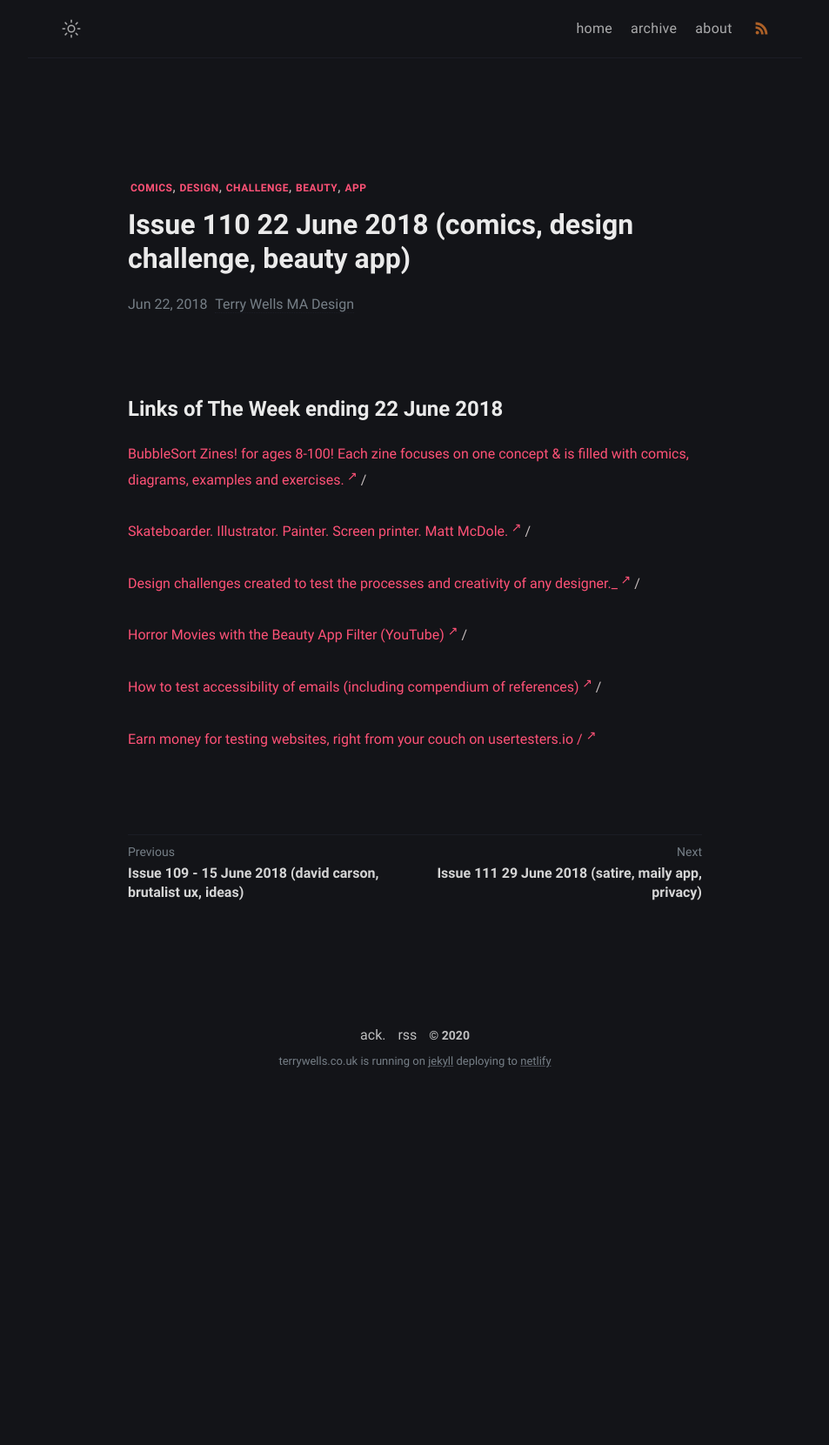
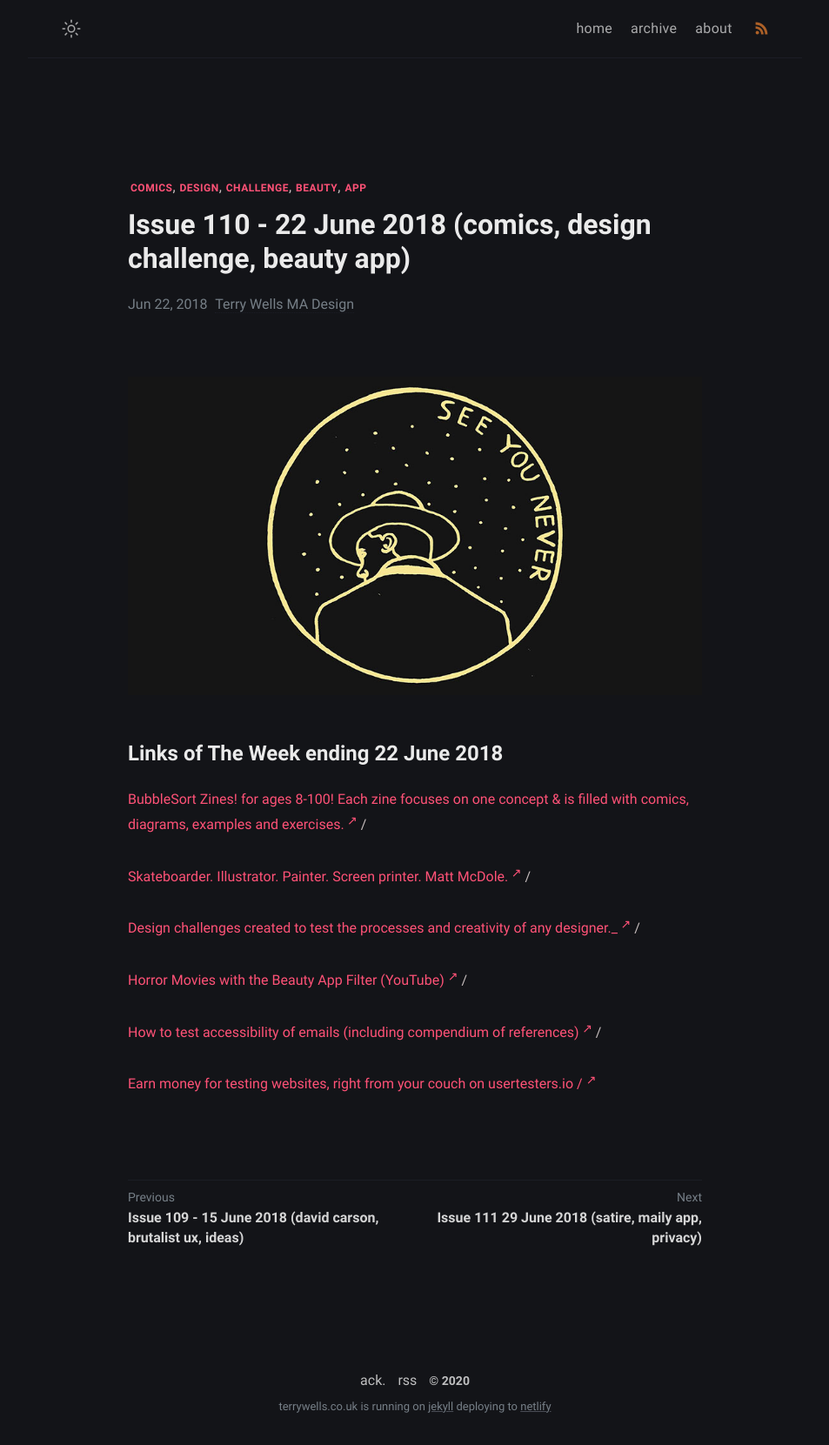
Before and after one commit to wristtattoo/jekyll-klise, a Jekyll site: the page built from _posts/2020-11-03-issue-110-22-june-2018-comics-design-challenge-beauty-app.md, in a window 1280 px wide. Shown: the whole page at 87% size, without its empty margins (163-1116 px from the left). Built offline with Jekyll 4.4.1, drawn with Linux system fonts in a browser that asks for light colours; a script that is not in the unit is left out; before the commit the page ends 1264 px from its top, so only the background shows below that.

Commit message:
Update Links of The Week “2020-11-03-issue-110-22-june-2018-comics-design-challenge-beauty-app”

```diff
--- a/_posts/2020-11-03-issue-110-22-june-2018-comics-design-challenge-beauty-app.md
+++ b/_posts/2020-11-03-issue-110-22-june-2018-comics-design-challenge-beauty-app.md
@@ -1,9 +1,11 @@
 ---
 layout: post
-title: Issue 110 22 June 2018 (comics, design challenge, beauty app)
+title: Issue 110 - 22 June 2018 (comics, design challenge, beauty app)
 tags: comics design challenge beauty app
 date: 2018-06-22T13:08:16.491Z
 ---
+![BubbleSort Zines!](/assets/uploads/issue-110.jpg "BubbleSort Zines!")
+
 # Links of The Week ending 22 June 2018
 
 <a href="https://shop.bubblesort.io/" target="_blank" title="BubbleSort Zines! for ages 8-100! Each zine focuses on one concept & is filled with comics, diagrams, examples and exercises." alt="BubbleSort Zines! for ages 8-100! Each zine focuses on one concept & is filled with comics, diagrams, examples and exercises.">BubbleSort Zines! for ages 8-100! Each zine focuses on one concept & is filled with comics, diagrams, examples and exercises.</a> /
```
Also changed, not shown: assets/uploads/issue-110.jpg (added).
